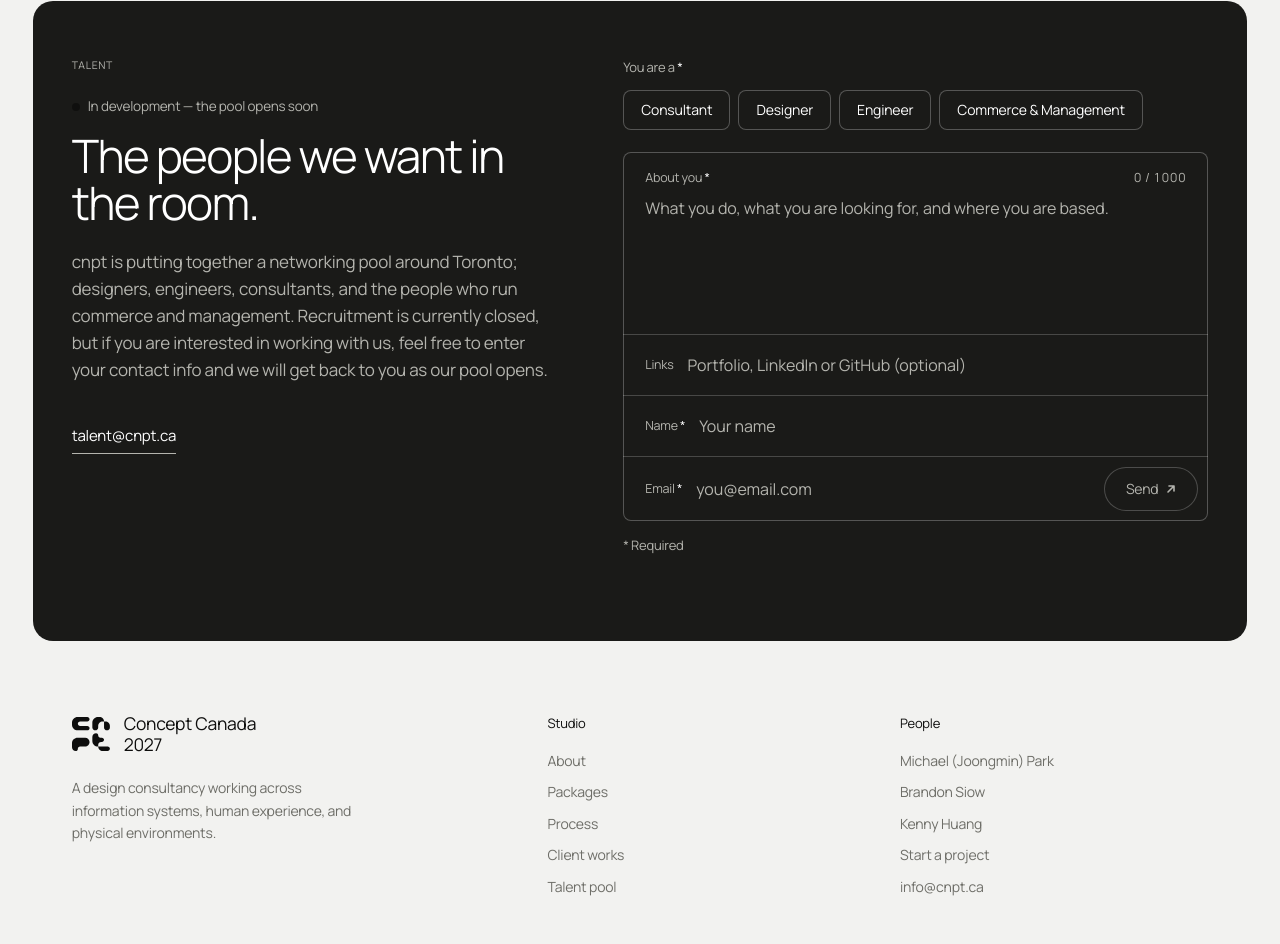
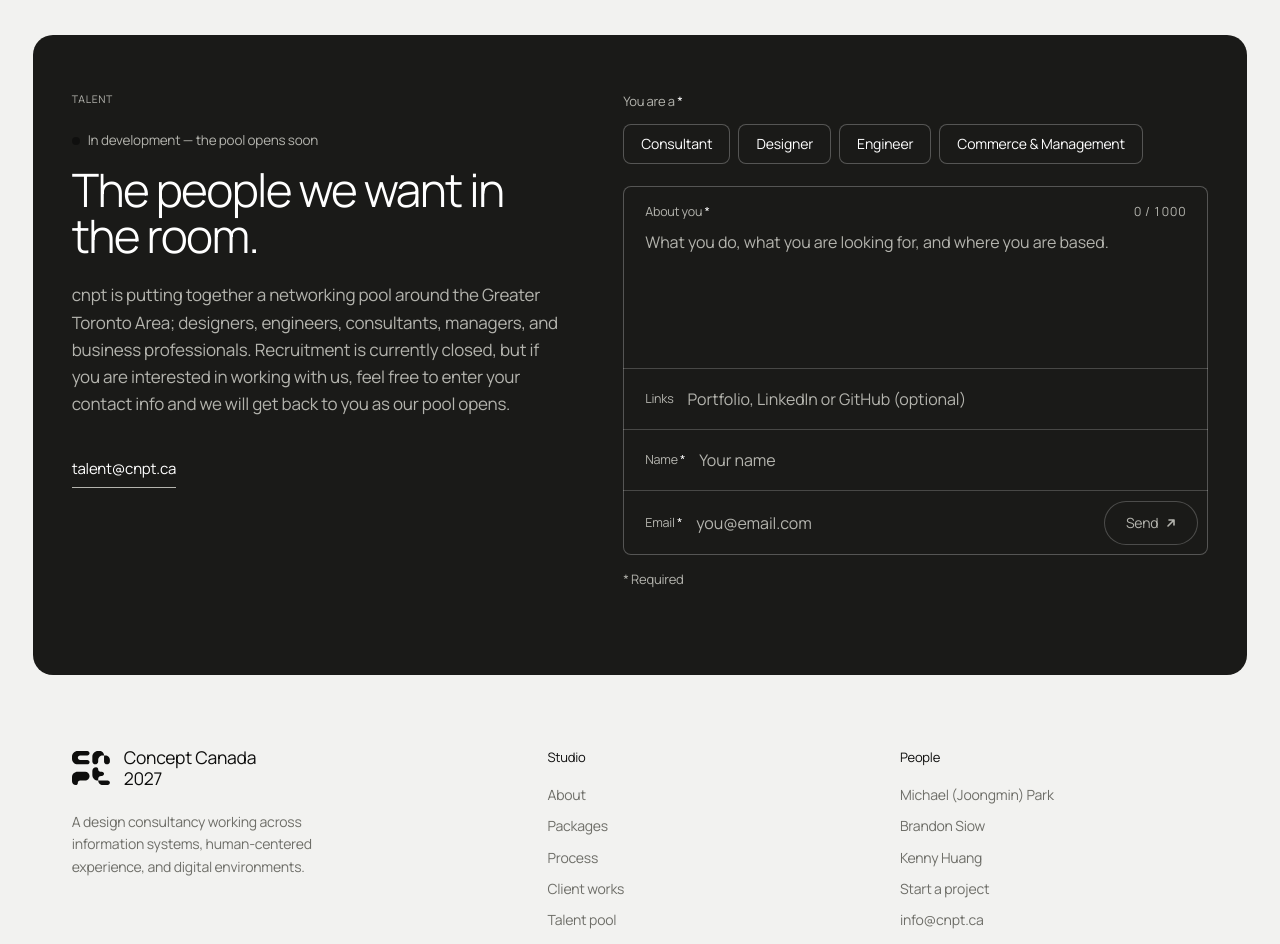
Before and after one commit to cnpt-canada/main, a website: page network.html in a window 1280 px wide. Shown: the part 1330-2274 px from the top of the page. Drawn offline with Linux system fonts and the light colour scheme.

Commit message:
network.html: 3 lines edited in admin mode
team-4, talent-3, footer-1

```diff
--- a/network.html
+++ b/network.html
@@ -59,7 +59,7 @@
     </div>
       <div class="sec-top">
       <h1 data-ed="team-3">Meet the team.</h1>
-      <p data-ed="team-4" class="lede">From our formal backgrounds in industrial design to our specialization into digital product design, we share a design philosophy rooted in transparent communication and ego-free collaboration.</p>
+      <p data-ed="team-4" class="lede">Formally trained in industrial design before expanding into UI/UX, systems, and digital product design. We share a design philosophy rooted in transparent communication and collaboration with no room for personal egos.</p>
     </div>
     <div class="team">
       <div class="member">
@@ -126,9 +126,7 @@
       <span data-ed="talent-1" class="eyebrow">talent</span>
       <p class="status-line"><span class="status-dot" aria-hidden="true"></span>In development — the pool opens soon</p>
       <h2 data-ed="talent-2">The people we want in the room.</h2>
-      <p data-ed="talent-3">cnpt is putting together a networking pool around Toronto; designers, engineers, consultants, and the people who run
-        commerce and management. Recruitment is currently closed, but if you are interested in working with us, feel free to
-        enter your contact info and we will get back to you as our pool opens.</p>
+      <p data-ed="talent-3">cnpt is putting together a networking pool around the Greater Toronto Area; designers, engineers, consultants, managers, and business professionals. Recruitment is currently closed, but if you are interested in working with us, feel free to enter your contact info and we will get back to you as our pool opens.</p>
       <div class="cta-row">
         <a class="link-out" href="mailto:talent@cnpt.ca" data-cursor="Email talent"><span>talent@cnpt.ca</span></a>
       </div>
@@ -178,7 +176,7 @@
     <div class="fgrid">
       <div>
         <div class="foot-home"><svg class="wm-mk" viewBox="0 0 30.3 27.17" aria-hidden="true"><use href="/site-icons.svg#cnpt-sq"/></svg><span class="wm-line">Concept Canada<br>2027</span></div>
-        <p data-ed="footer-1" class="tag">A design consultancy working across information systems, human experience, and physical environments.</p>
+        <p data-ed="footer-1" class="tag">A design consultancy working across information systems, human-centered experience, and digital environments.</p>
       </div>
       <div class="fcol">
         <h4 data-ed="footer-2">Studio</h4>
```
